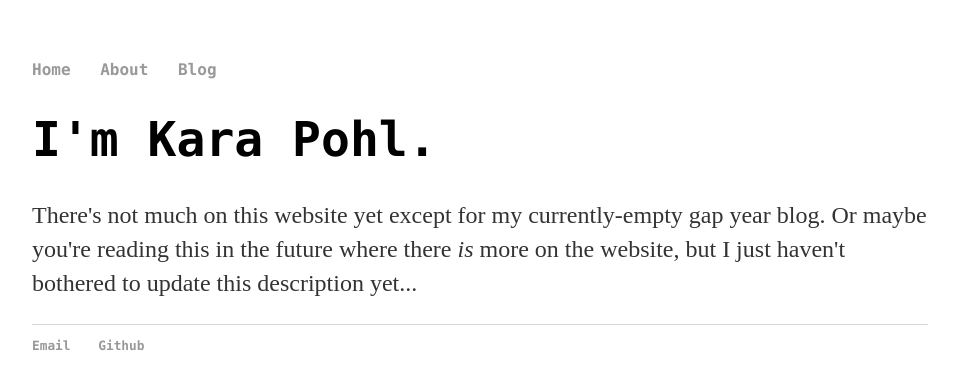
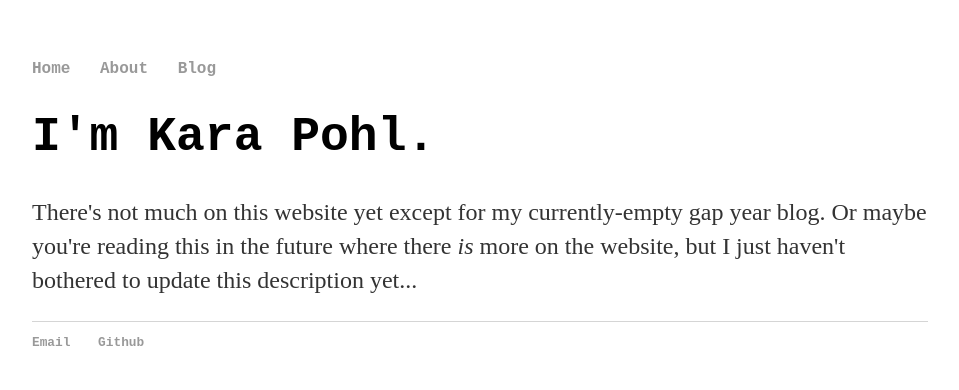
Before and after one commit to epsilonths/epsilonths.github.io, a Jekyll site: the page built from index.html, in a window 1280 px wide. Shown: the top 390 px of the page, without its empty margins (160-1119 px from the left). Built offline with Jekyll 4.4.1, drawn with Linux system fonts in a browser that asks for light colours.

Commit message:
start experimenting with fonts because the person looking over my shoulder told me it was ugly

```diff
--- a/css/main.css
+++ b/css/main.css
@@ -3,7 +3,7 @@ body {
     width: 70%;
 }
 nav ul, footer ul {
-    font-family:'Lucida Console', Monaco, monospace;
+    font-family:'Courier New', monospace;
     padding: 0px;
     list-style: none;
     font-weight: bold;
@@ -21,7 +21,7 @@ a:hover {
 }
 h1 {
     font-size: 3em;
-    font-family:'Lucida Console', Monaco, monospace;
+    font-family:'Courier New', monospace;
 }
 p {
     font-size: 1.5em;
```
